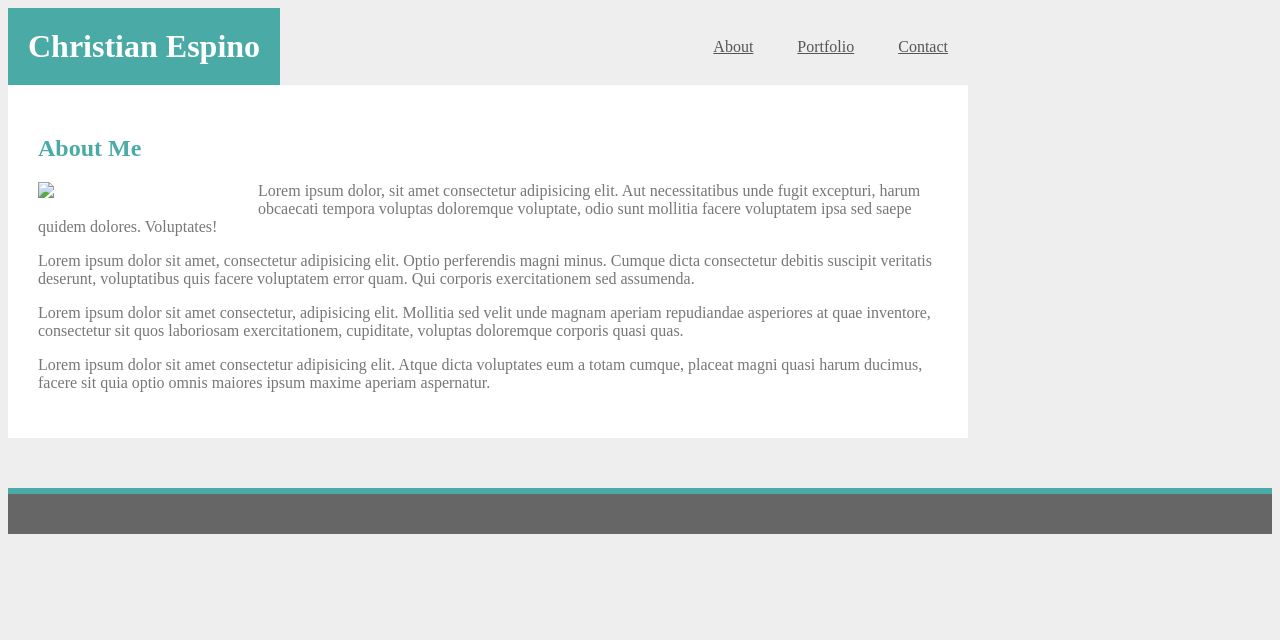
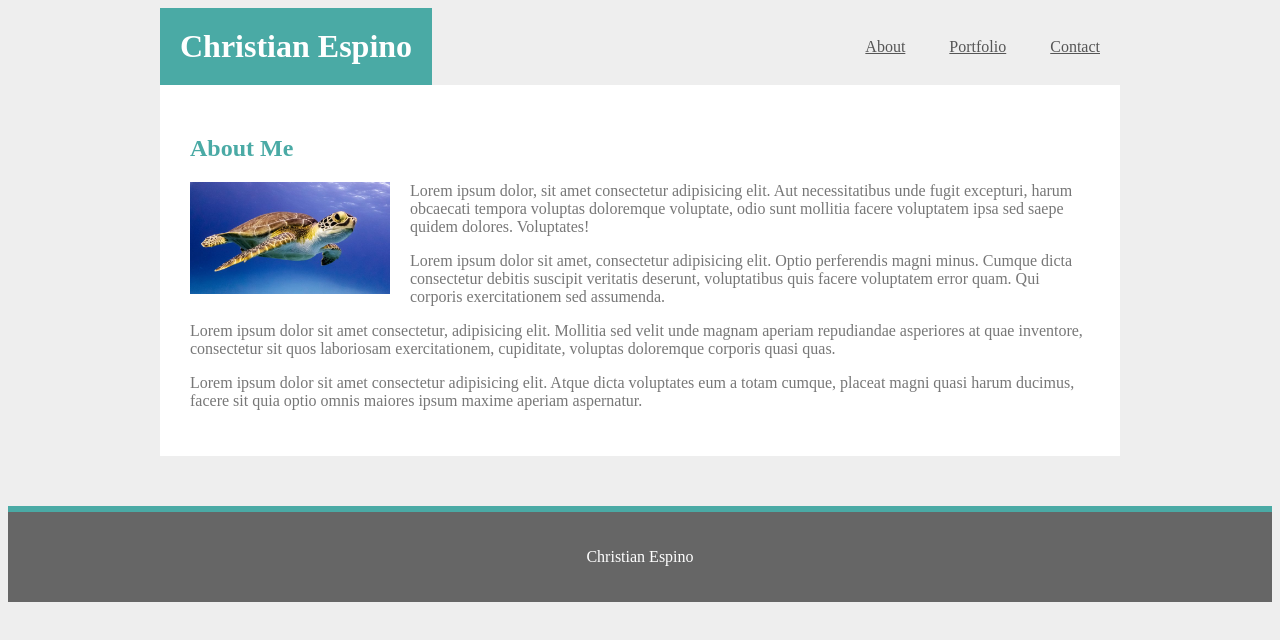
Before and after one commit to christianespino/Basic-Portfolio, a plain HTML site: page index.html in a window 1280 px wide. Drawn offline with Linux system fonts and the light colour scheme.

Commit message:
fixed hw

```diff
--- a/assets/css/style.css
+++ b/assets/css/style.css
@@ -4,11 +4,13 @@ body {
 }
 
 .header{
+    margin: auto;
     width: 960px;
 
 }
 
 .container {
+
     width: 960px;
 }
 
@@ -44,6 +46,7 @@ body {
 }
 
 .content-wrapper {
+    margin: auto;
     width: 960px;
 }
 
--- a/index.html
+++ b/index.html
@@ -28,7 +28,7 @@
                 <div class="container">
                     <div class="content">
                         <h2 class="content-title">About Me</h2>
-                        <img class="photo" src="assets/images/me.jpg" />
+                        <img class="photo" src="assets/images/turtle.jpg" />
                         <p>Lorem ipsum dolor, sit amet consectetur adipisicing elit. Aut necessitatibus unde fugit excepturi, harum obcaecati tempora voluptas doloremque voluptate, odio sunt mollitia facere voluptatem ipsa sed saepe quidem dolores. Voluptates!
                         </p>
                         <p> Lorem ipsum dolor sit amet, consectetur adipisicing elit. Optio perferendis magni minus. Cumque dicta consectetur debitis suscipit veritatis deserunt, voluptatibus quis facere voluptatem error quam. Qui corporis exercitationem sed assumenda.
@@ -41,8 +41,7 @@
                 </div>
             </div>
             <div class="footer-wrap">
-                <div class="container">
-                </div>
+                <p>Christian Espino</p>
             </div>
 
     </body>
```
Also changed, not shown: contact.html (+2 -3 lines), portfolio.html (+2 -3 lines), assets/images/turtle.jpg (added), assets/style.css (deleted).
